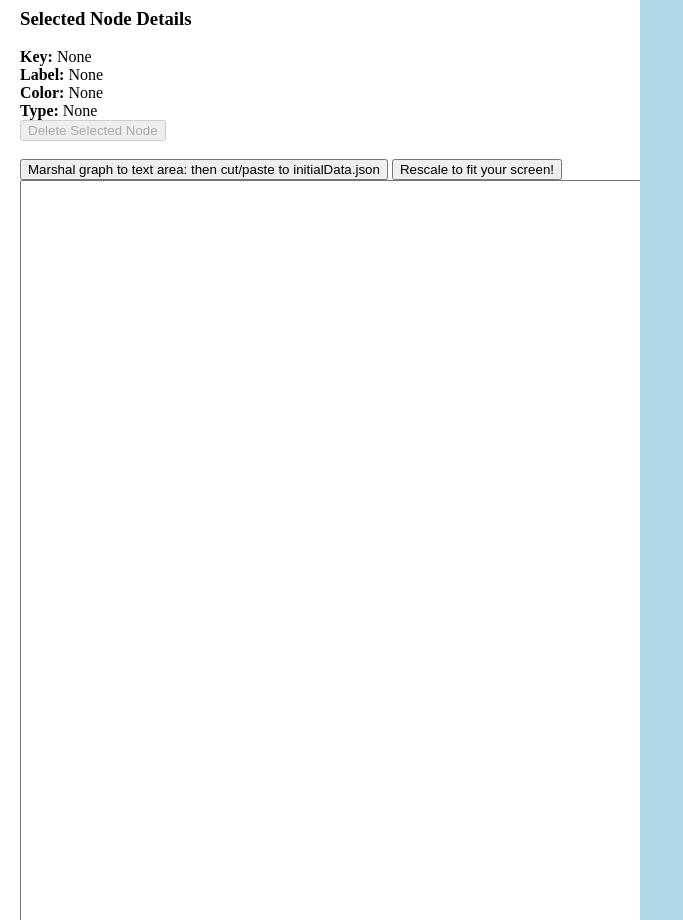
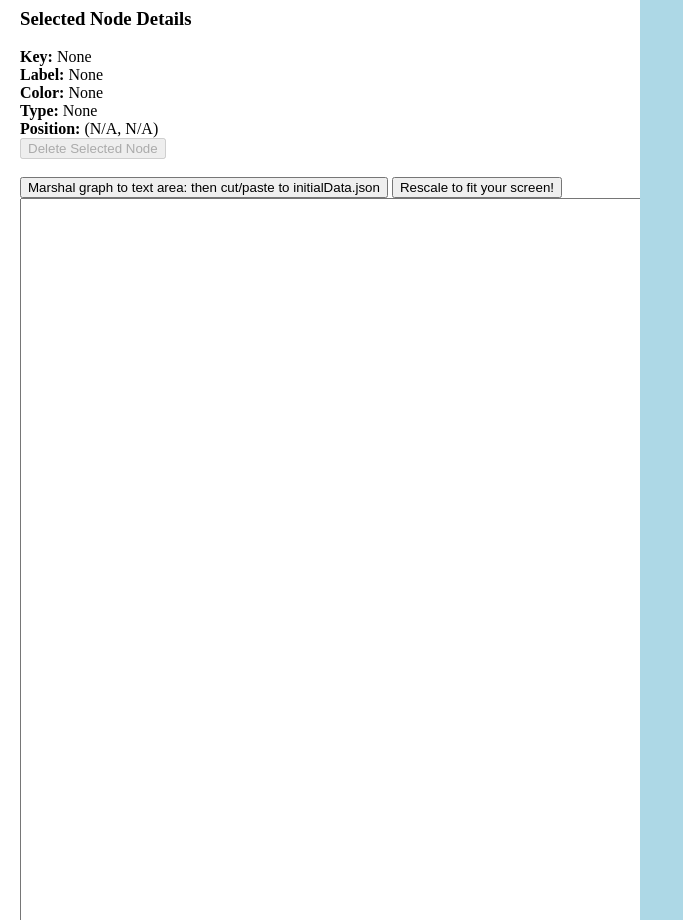
Before and after one commit to mulefish/flowchart, a website: page public/index.html in a window 1280 px wide. Shown: the part 840-1760 px from the top of the page, without its empty margins (0-683 px from the left). Drawn offline with Linux system fonts and the light colour scheme.

Commit message:
checkpoint

```diff
--- a/public/index.html
+++ b/public/index.html
@@ -75,6 +75,8 @@
           <strong>Label:</strong> <span id="nodeLabelDetail">None</span><br/>
           <strong>Color:</strong> <span id="nodeColorDetail">None</span><br/>
           <strong>Type:</strong> <span id="nodeTypeDetail">None</span><br/>
+          <strong>Position:</strong> <span id="nodePositionDetail">(N/A, N/A)</span><br/>
+
           <button id="deleteNode" disabled>Delete Selected Node</button>
         </div>
         <br/>
```
